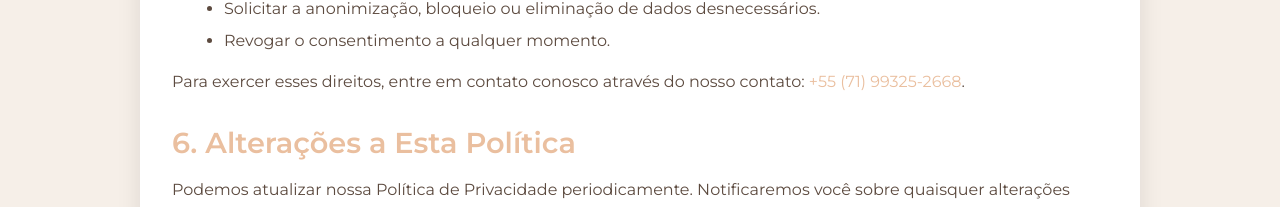
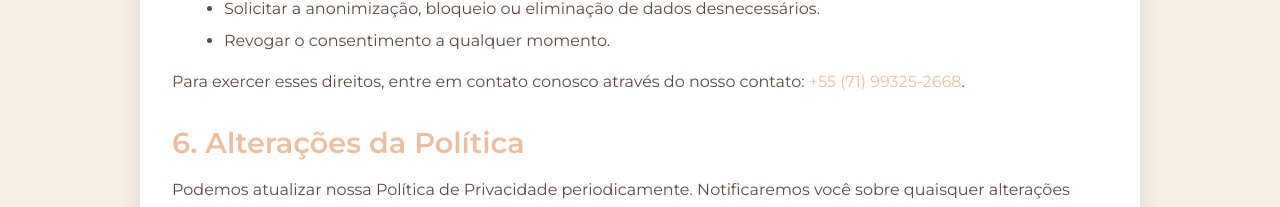
Before and after one commit to vivanolps/ProjetoFinal, an Angular app: page /politica-privacidade in a window 1280 px wide. Shown: the part 1297-1504 px from the top of the page. Built offline with nearby package versions, Linux system fonts and the light colour scheme.

Commit message:
Correções detalhadas.

```diff
--- a/src/app/politica-privacidade/politica-privacidade.component.html
+++ b/src/app/politica-privacidade/politica-privacidade.component.html
@@ -39,7 +39,7 @@
       </ul>
       <p>Para exercer esses direitos, entre em contato conosco através do nosso contato: <a href="tel:+55 (71) 99325-2668"> +55 (71) 99325-2668</a>.</p>
 
-      <h2>6. Alterações a Esta Política</h2>
+      <h2>6. Alterações da Política</h2>
       <p>Podemos atualizar nossa Política de Privacidade periodicamente. Notificaremos você sobre quaisquer alterações publicando a nova política nesta página. Aconselhamos revisar esta Política de Privacidade periodicamente para quaisquer alterações.</p>
 
       <h2>7. Contato</h2>
```
